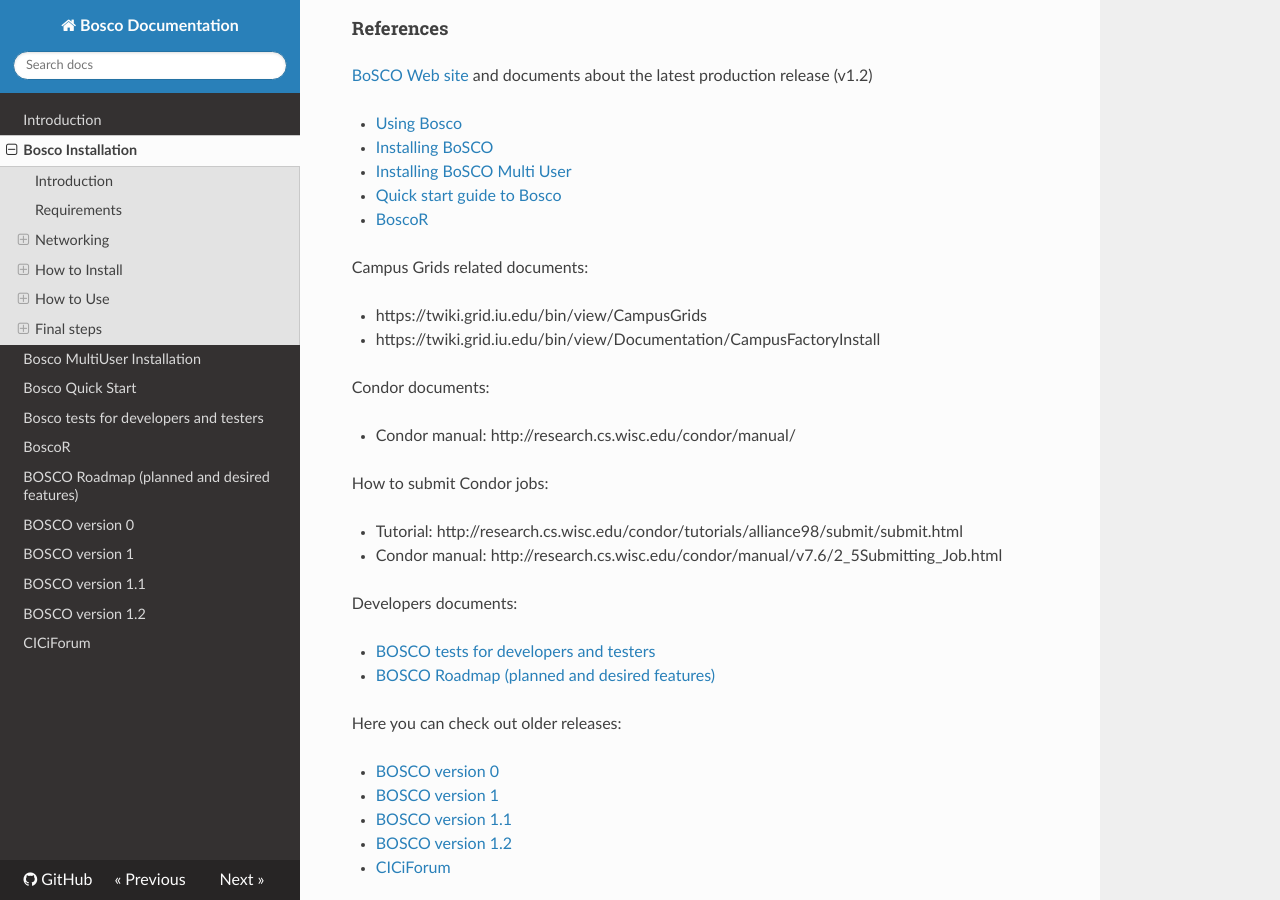
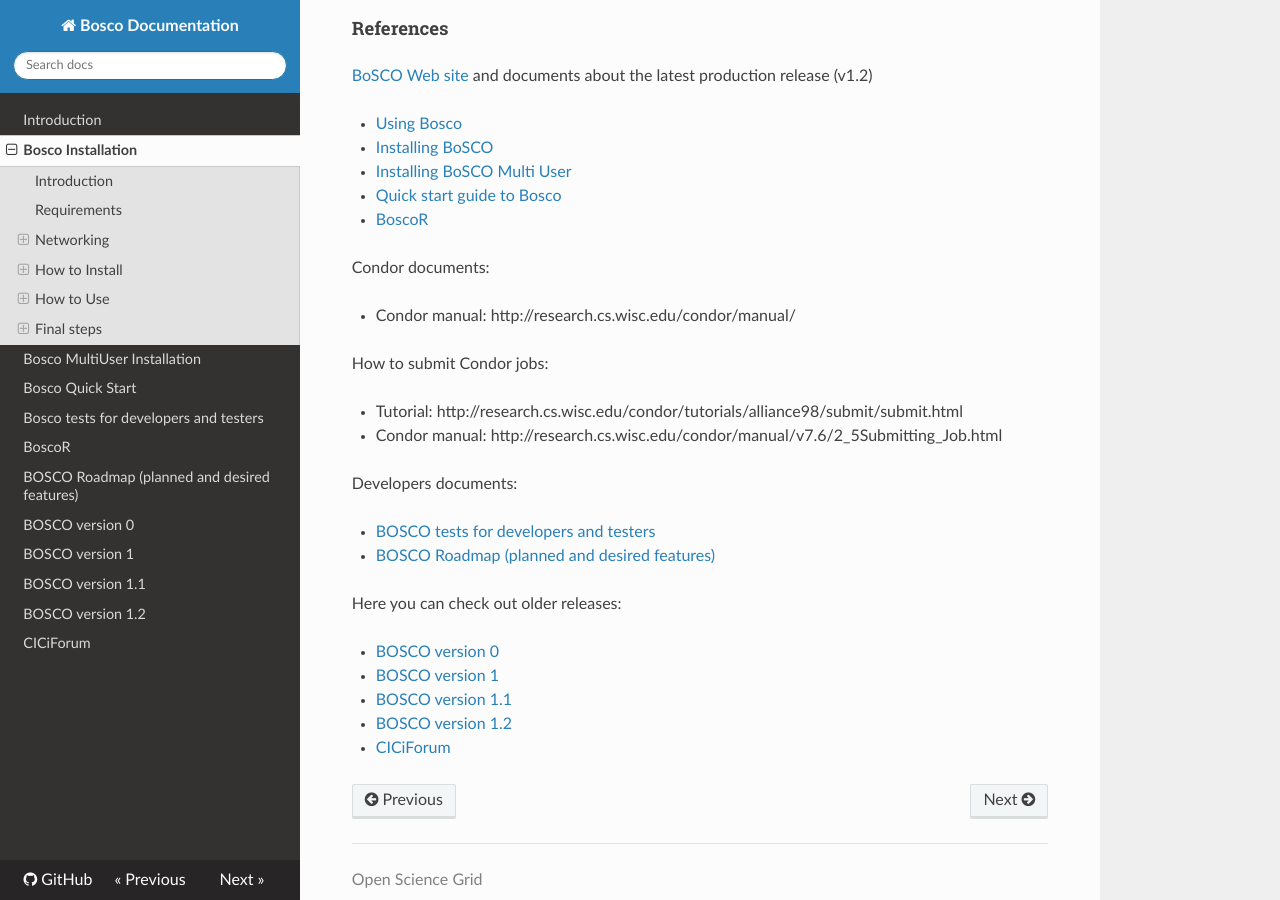
Before and after one commit to osg-bosco/docs, an MkDocs documentation site: the page built from docs/BoscoInstall.md, in a window 1280 px wide and 900 px high, scrolled down 17827 px. Built offline with MkDocs 1.6.1, drawn with Linux system fonts in a browser that asks for light colours; nearby versions of some CDN libraries; old or Windows-style settings are respelled for this version of MkDocs.

Commit message:
removing links to CampusGrid and CampusFactoryInstall

```diff
--- a/docs/BoscoInstall.md
+++ b/docs/BoscoInstall.md
@@ -780,11 +780,6 @@
  - [Quick start guide to Bosco](BoscoQuickStart)
  - [BoscoR](BoscoR)
 
-Campus Grids related documents:
-
- - https://twiki.grid.iu.edu/bin/view/CampusGrids
- - https://twiki.grid.iu.edu/bin/view/Documentation/CampusFactoryInstall
-
 Condor documents:
 
  -  Condor manual: http://research.cs.wisc.edu/condor/manual/
```
